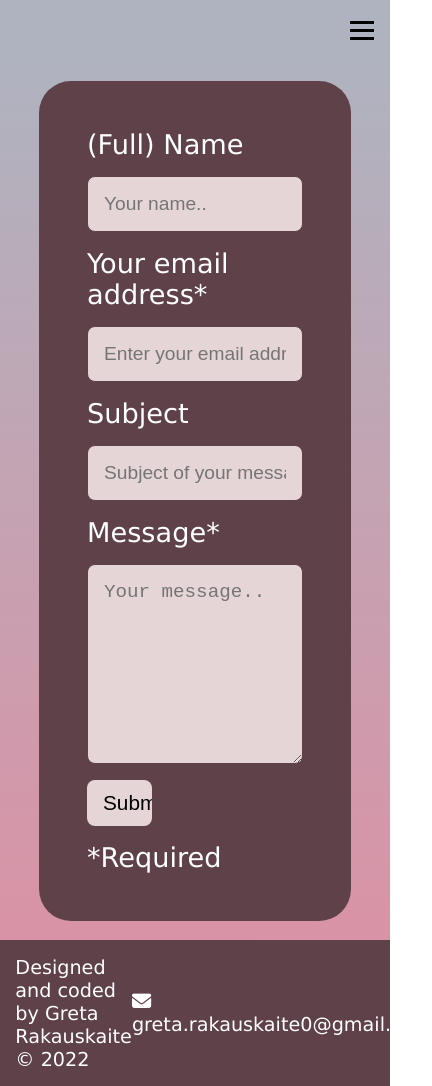
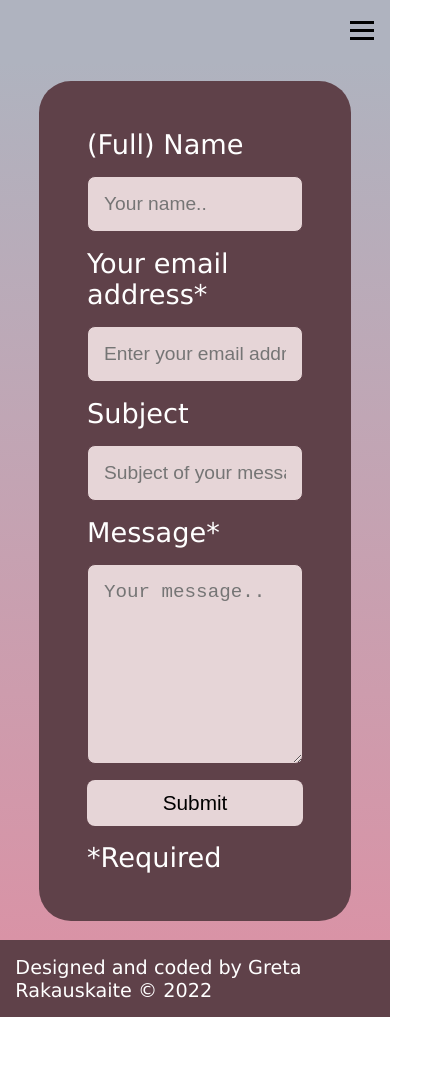
Before and after one commit to GretaRa/portfolio2, a plain HTML site: page contact.html in a window 390 px wide. Shown: the whole page, 432 px wide, since content can reach past the window. After the commit the page ends 1017 px from the top, so only its background shows below. Drawn offline with Linux system fonts and the light colour scheme; a web font is replaced by a local one.

Commit message:
Create responsive layout for mobile devices

```diff
--- a/contact.html
+++ b/contact.html
@@ -57,9 +57,9 @@
         </div>
         <footer>
             <p>
-                Designed and coded by Greta Rakauskaite &copy 2022
+              Designed and coded by Greta Rakauskaite &copy 2022
             </p>
-            <a href="mailto:greta.rakauskaite0@gmail.com"><i class="fa-solid fa-envelope"></i> greta.rakauskaite0@gmail.com</a>
-            </footer>
+            <a href="mailto:greta.rakauskaite0@gmail.com" id="desktopShow"><i class="fa-solid fa-envelope"></i> greta.rakauskaite0@gmail.com</a>
+          </footer>
     </body>
 </html>
--- a/css/style.css
+++ b/css/style.css
@@ -372,6 +372,10 @@ footer{
       right:0;
     }
 
+    input[type=submit]{
+      margin-right: 0;
+    }
+
     footer{
       font-size: 1.2rem;
     }
```
Also changed, not shown: allProjects.html (+1 -1 lines).
